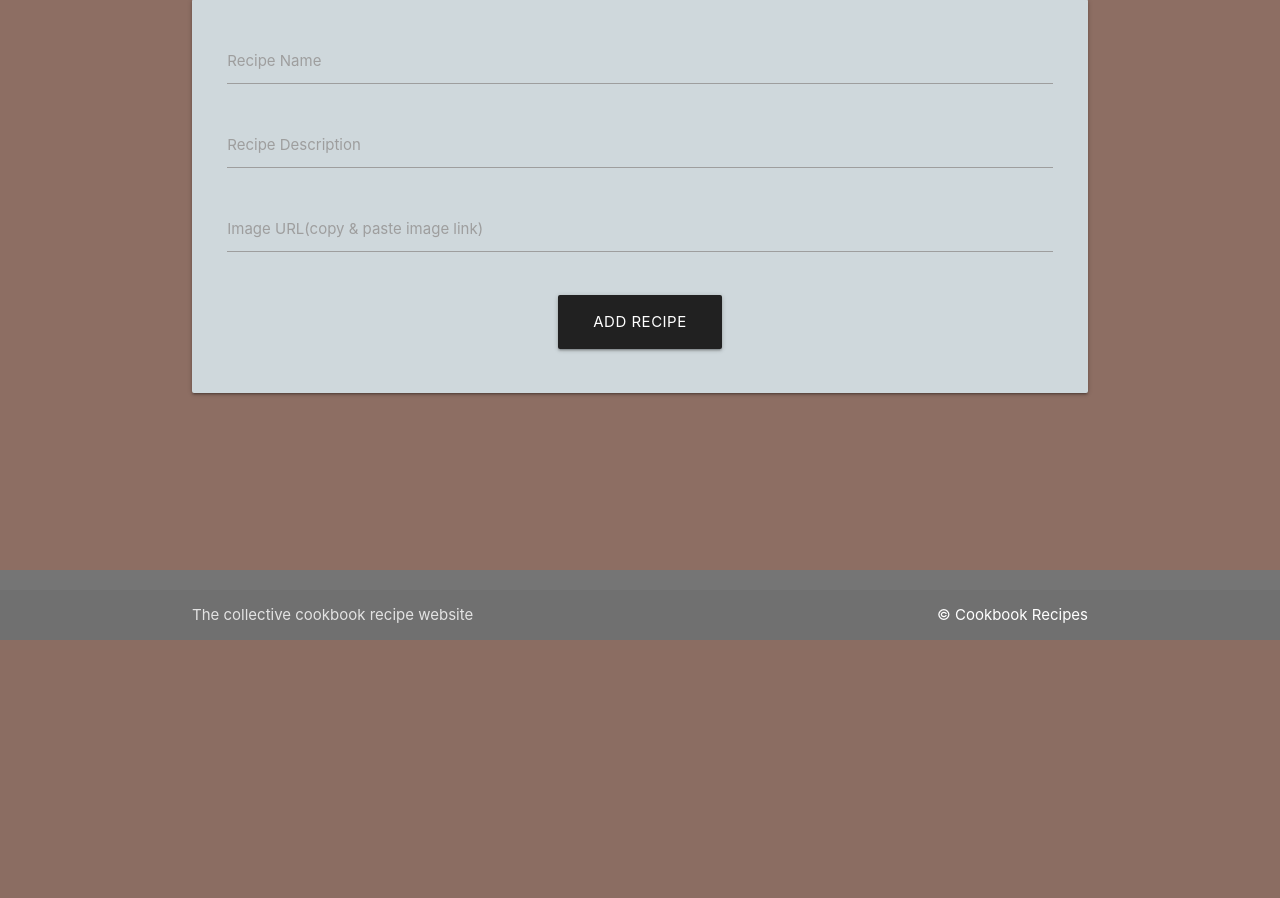
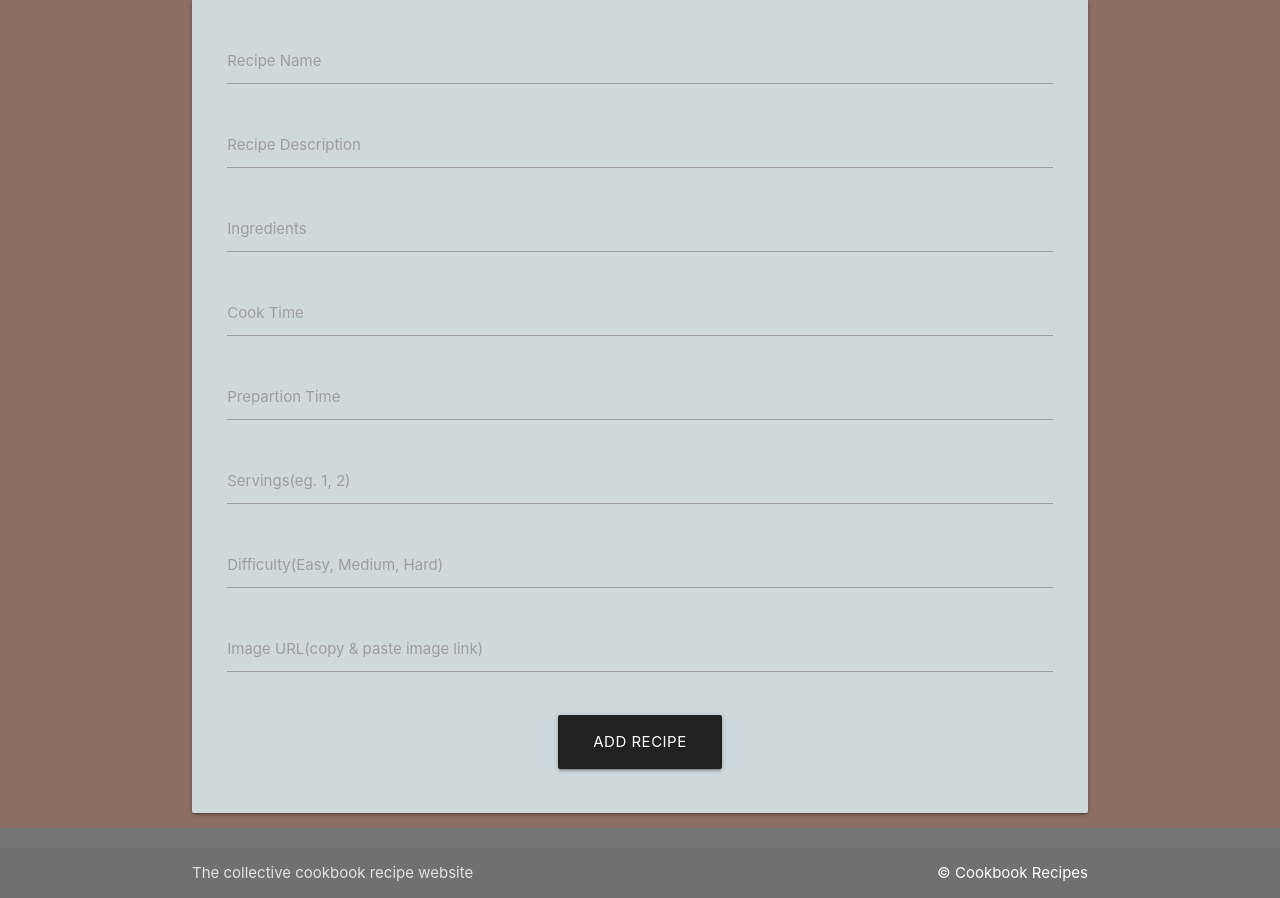
Before and after one commit to A-Gr33n/Milestone-Project-3, a Flask app: page /add_recipe in a window 1280 px wide. Shown: the part 160-1058 px from the top of the page. Before the commit the page ends 800 px from the top, so only its background shows below. Run offline with Flask 3, Linux system fonts and the light colour scheme.

Commit message:
Added more user input  to  recipe form

```diff
--- a/taskmanager/models.py
+++ b/taskmanager/models.py
@@ -5,6 +5,11 @@ class Recipe(db.Model):
     id = db.Column(db.Integer, primary_key=True)
     recipe_name = db.Column(db.String(50), unique=True, nullable=False)
     recipe_description = db.Column(db.Text, nullable=False)
+    ingredients = db.Column(db.Text, nullable=True)
+    cook_time = db.Column(db.Text, nullable=True)
+    prep_time = db.Column(db.Text, nullable=True)
+    servings =  db.Column(db.Text, nullable=True)
+    difficulty =db.Column(db.Text, nullable=True)
     image_url = db.Column(db.Text, nullable=True)
 
 
--- a/taskmanager/routes.py
+++ b/taskmanager/routes.py
@@ -23,6 +23,11 @@ def add_recipe():
         recipe = Recipe(
             recipe_name = request.form.get("recipe_name"),
             recipe_description = request.form.get("recipe_description"),
+            ingredients = request.form.get("ingredients"),
+            cook_time = request.form.get("cook_time"),
+            prep_time= request.form.get("perp_time"),
+            servings = request.form.get("servings"),
+            difficulty = request.form.get("difficulty"),
             image_url = request.form.get("image_url")
         )
         db.session.add(recipe)
@@ -36,6 +41,11 @@ def edit_recipe(recipe_id):
     if request.method == "POST":
         recipe.recipe_name = request.form.get("recipe_name")
         recipe.recipe_description = request.form.get("recipe_description")
+        recipe.ingredients = request.form.get("ingredients")
+        recipe.cook_time  = request.form.get("cook_time")
+        recipe.prep_time  = request.form.get("prep_time")
+        recipe.servings   = request.form.get("servings")
+        recipe.difficulty = request.form.get("difficulty")
         recipe.image_url = request.form.get("image_url")
         db.session.commit()
         return redirect(url_for("recipes"))
--- a/taskmanager/templates/add_recipe.html
+++ b/taskmanager/templates/add_recipe.html
@@ -8,10 +8,8 @@
         <div class="row">
 
             <div class="input-field col s12">
-
                 <input id="recipe_name" name="recipe_name" minlength="3" maxlength="25" type="text" class="validate" required>
                 <label for="recipe_name">Recipe Name</label>
-
             </div>
 
             <div class="input-field col s12">
@@ -20,11 +18,37 @@
                 <label for="recipe_description">Recipe Description</label>
             </div>
 
+
+            <div class="input-field col s12">
+                <input id="ingredients" name="ingredients" minlength="3" type="text" class="validate" required>
+                <label for="ingredients">Ingredients</label>
+            </div>
+
+            <div class="input-field col s12">
+                <input id="cook_time" name="cook_time" minlength="3" type="text" class="validate" required>
+                <label for="cook_time">Cook Time</label>
+            </div>
+
+            <div class="input-field col s12">
+                <input id="prep_time" name="prep_time" minlength="3" type="text" class="validate" required>
+                <label for="prep_time">Prepartion Time</label>
+            </div>
+
+            <div class="input-field col s12">
+                <input id="servings" name="servings" minlength="3" type="text" class="validate" required>
+                <label for="servings">Servings(eg. 1, 2)</label>
+            </div>
+
+            <div class="input-field col s12">
+                <input id="difficulty" name="difficulty" minlength="3" type="text" class="validate" required>
+                <label for="difficulty">Difficulty(Easy, Medium, Hard)</label>
+            </div>
+
             <div class="input-field col s12">
                 <input id="image_url" name="image_url" minlength="3" type="text" class="validate" required>
                 <label for="image_url">Image URL(copy & paste image link)</label>
             </div>
-        </div>
+    </div>
         <!-- submit button -->
         <div class="row">
             <div class="col s12 center-align">
```
Also changed, not shown: taskmanager/templates/edit_recipe.html (+25 -0 lines).
